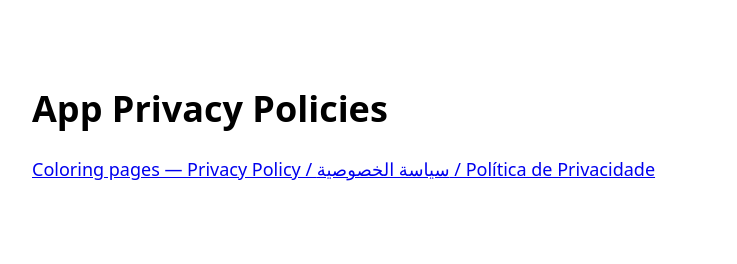
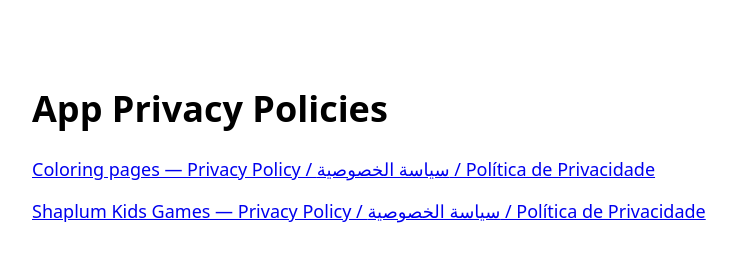
Before and after one commit to mhmmad444410aa-ai/Privacy-Policies, a plain HTML site: page index.html in a window 1280 px wide. Shown: the whole page, without its empty margins (248-985 px from the left). Drawn offline with Linux system fonts and the light colour scheme.

Commit message:
Link Shaplum privacy policy from landing page

```diff
--- a/index.html
+++ b/index.html
@@ -1 +1 @@
-<!doctype html><html lang="en"><head><meta charset="utf-8"><meta name="viewport" content="width=device-width,initial-scale=1"><title>App Privacy Policies</title></head><body style="font:18px system-ui;max-width:720px;margin:40px auto;padding:20px"><h1>App Privacy Policies</h1><p><a href="coloring-pages.html">Coloring pages — Privacy Policy / سياسة الخصوصية / Política de Privacidade</a></p></body></html>
+<!doctype html><html lang="en"><head><meta charset="utf-8"><meta name="viewport" content="width=device-width,initial-scale=1"><title>App Privacy Policies</title></head><body style="font:18px system-ui;max-width:720px;margin:40px auto;padding:20px"><h1>App Privacy Policies</h1><p><a href="coloring-pages.html">Coloring pages — Privacy Policy / سياسة الخصوصية / Política de Privacidade</a></p><p><a href="shaplum-kids-games.html">Shaplum Kids Games — Privacy Policy / سياسة الخصوصية / Política de Privacidade</a></p></body></html>
```
